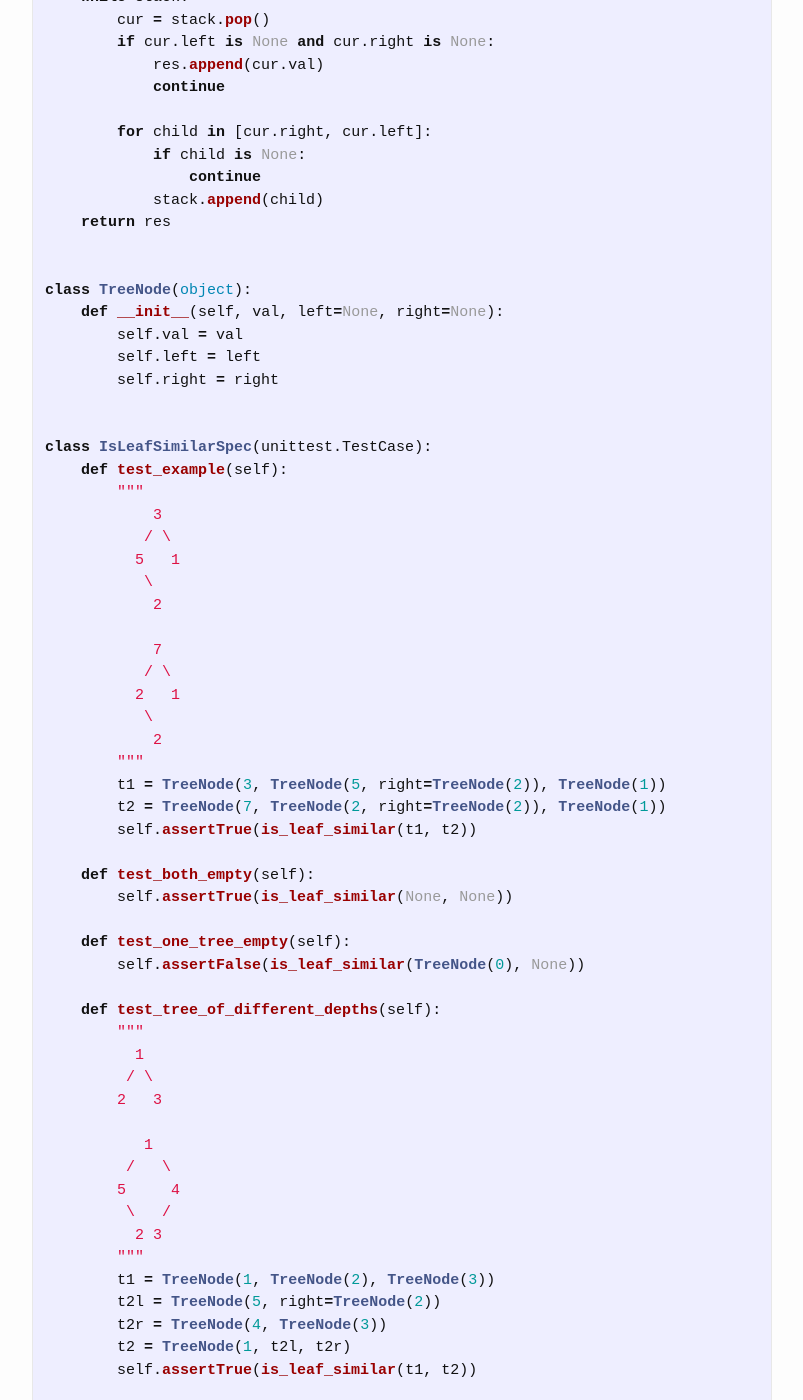
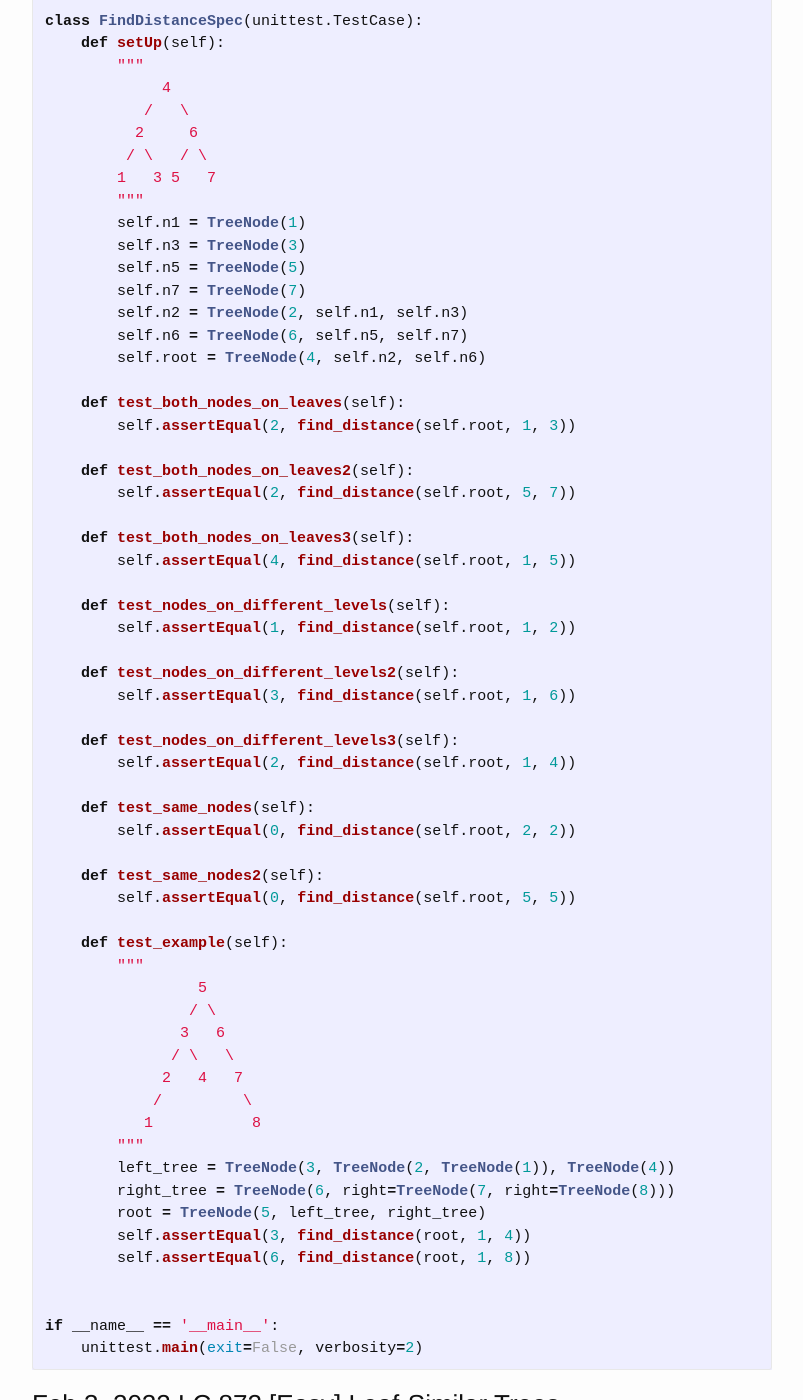
Before and after one commit to trsong/trsong.github.io, a Jekyll site: the page built from _posts/2022-02-01-DailyQuestionsFeb.md, in a window 1280 px wide and 1400 px high, scrolled down 2119 px. Shown: the whole window, without its empty margins (238-1041 px from the left). Built offline with Jekyll 4.4.1, drawn with Linux system fonts in a browser that asks for light colours; some of the changed text lies outside the part shown.

Commit message:
Add solution to Feb 4 question

````diff
--- a/_posts/2022-02-01-DailyQuestionsFeb.md
+++ b/_posts/2022-02-01-DailyQuestionsFeb.md
@@ -48,6 +48,104 @@ The distance between 1 and 4 is 3: [1 -> 2 -> 3 -> 4]
 The distance between 1 and 8 is 6: [1 -> 2 -> 3 -> 5 -> 6 -> 7 -> 8]
 ```
 
+**Solution:** [https://replit.com/@trsong/Distance-Between-2-Nodes-in-BST-2](https://replit.com/@trsong/Distance-Between-2-Nodes-in-BST-2)
+```py
+import unittest
+
+def find_distance(tree, v1, v2):
+    path1 = find_path(tree, v1)
+    path2 = find_path(tree, v2)
+    num_common_ancestor = 0
+
+    for p1, p2 in zip(path1, path2):
+        if p1 != p2:
+            break
+        num_common_ancestor += 1
+    return len(path1) + len(path2) - 2 * num_common_ancestor
+
+
+def find_path(root, value):
+    p = root
+    res = []
+    while p:
+        res.append(p)
+        if p.val == value:
+            return res
+        elif p.val < value:
+            p = p.right
+        else:
+            p = p.left
+    return None
+
+
+class TreeNode(object):
+    def __init__(self, val, left=None, right=None):
+        self.val = val
+        self.left = left
+        self.right = right
+
+
+class FindDistanceSpec(unittest.TestCase):
+    def setUp(self):
+        """
+             4
+           /   \
+          2     6
+         / \   / \
+        1   3 5   7
+        """
+        self.n1 = TreeNode(1)
+        self.n3 = TreeNode(3)
+        self.n5 = TreeNode(5)
+        self.n7 = TreeNode(7)
+        self.n2 = TreeNode(2, self.n1, self.n3)
+        self.n6 = TreeNode(6, self.n5, self.n7)
+        self.root = TreeNode(4, self.n2, self.n6)
+
+    def test_both_nodes_on_leaves(self):
+        self.assertEqual(2, find_distance(self.root, 1, 3))
+
+    def test_both_nodes_on_leaves2(self):
+        self.assertEqual(2, find_distance(self.root, 5, 7))
+
+    def test_both_nodes_on_leaves3(self):
+        self.assertEqual(4, find_distance(self.root, 1, 5))
+
+    def test_nodes_on_different_levels(self):
+        self.assertEqual(1, find_distance(self.root, 1, 2))
+
+    def test_nodes_on_different_levels2(self):
+        self.assertEqual(3, find_distance(self.root, 1, 6))
+
+    def test_nodes_on_different_levels3(self):
+        self.assertEqual(2, find_distance(self.root, 1, 4))
+
+    def test_same_nodes(self):
+        self.assertEqual(0, find_distance(self.root, 2, 2))
+
+    def test_same_nodes2(self):
+        self.assertEqual(0, find_distance(self.root, 5, 5))
+
+    def test_example(self):
+        """
+                 5
+                / \
+               3   6
+              / \   \
+             2   4   7
+            /         \
+           1           8
+        """
+        left_tree = TreeNode(3, TreeNode(2, TreeNode(1)), TreeNode(4))
+        right_tree = TreeNode(6, right=TreeNode(7, right=TreeNode(8)))
+        root = TreeNode(5, left_tree, right_tree)
+        self.assertEqual(3, find_distance(root, 1, 4))
+        self.assertEqual(6, find_distance(root, 1, 8))
+
+
+if __name__ == '__main__':
+    unittest.main(exit=False, verbosity=2)
+```
 ### Feb 3, 2022 LC 872 \[Easy\] Leaf-Similar Trees
 ---
 > **Question:** Given two trees, whether they are `"leaf similar"`. Two trees are considered `"leaf-similar"` if their leaf orderings are the same.
````
